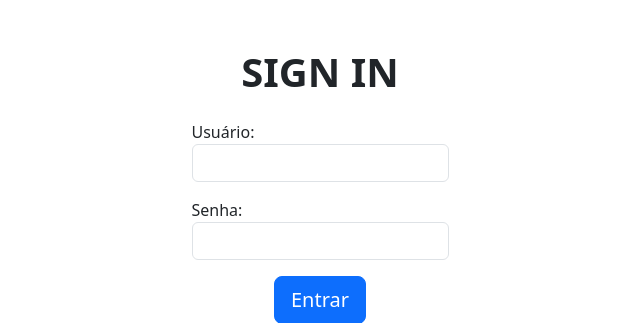
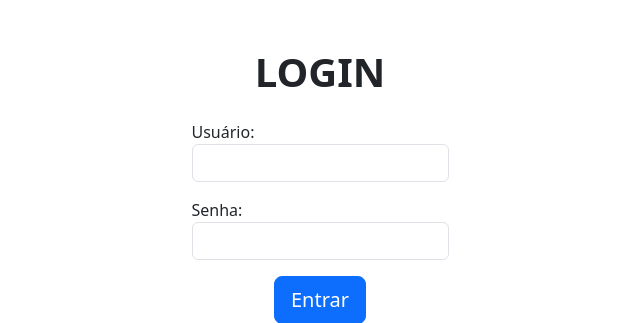
Before and after one commit to gab3mioni/sistemaCRM_SI, a PHP site: page / in a window 1280 px wide. Shown: the top 323 px of the page, without its empty margins (320-960 px from the left). Run offline with PHP 8.4, Linux system fonts and the light colour scheme.

Commit message:
Signin para Login

```diff
--- a/index.php
+++ b/index.php
@@ -27,7 +27,7 @@ if (isset($_POST['login'])) {
 
     <link href="https://cdn.jsdelivr.net/npm/bootstrap@5.3.3/dist/css/bootstrap.min.css" rel="stylesheet" integrity="sha384-QWTKZyjpPEjISv5WaRU9OFeRpok6YctnYmDr5pNlyT2bRjXh0JMhjY6hW+ALEwIH" crossorigin="anonymous">
 
-    <title>Sign In</title>
+    <title>Login</title>
 </head>
 <body class="bg-gray">
 
@@ -36,7 +36,7 @@ if (isset($_POST['login'])) {
 
                 <div class="d-flex justify-content-center">
                     <div class="mt-5">
-                        <h2 class="h1 fw-bolder text-blue">SIGN IN</h2>
+                        <h2 class="h1 fw-bolder text-blue">LOGIN</h2>
                     </div>
                 </div>
             </div>
```
